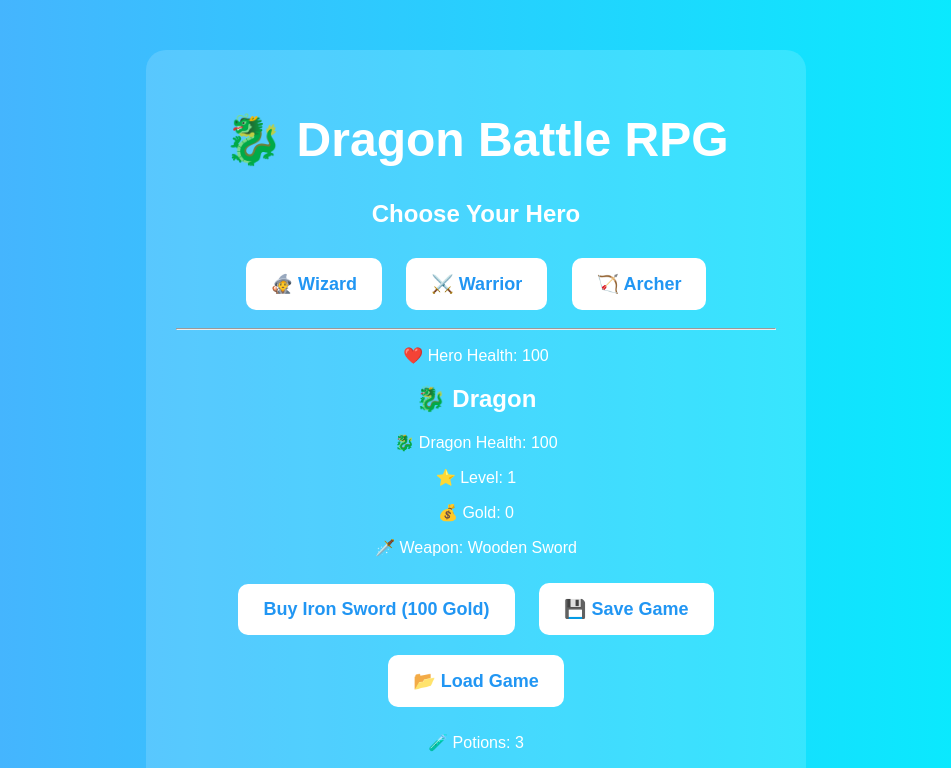
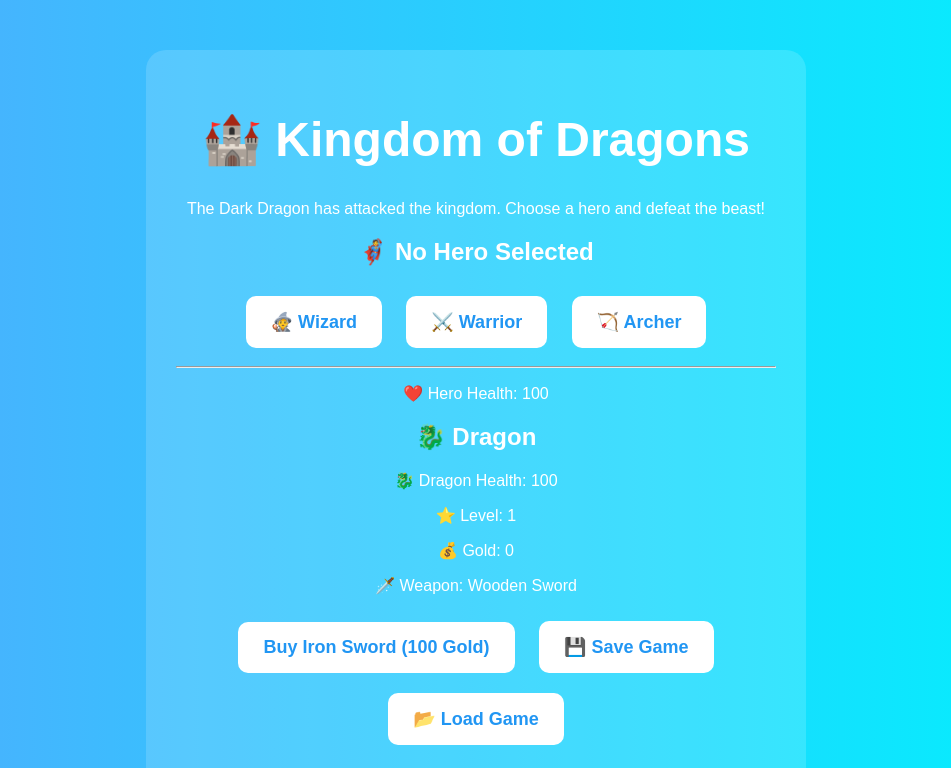
Before and after one commit to olayinkaspezch/html, a plain HTML site: page index.html in a window 1280 px wide. Shown: the top 768 px of the page, without its empty margins (164-1115 px from the left). Drawn offline with Linux system fonts and the light colour scheme.

Commit message:
Change game title and hero attributes
Updated hero selection options and added introductory text.

```diff
--- a/index.html
+++ b/index.html
@@ -60,13 +60,17 @@ button:hover {
 
 <div class="card">
 
-    <h1>🐉 Dragon Battle RPG</h1>
+    <h1>🏰 Kingdom of Dragons</h1>
 
-    <h2 id="heroName">Choose Your Hero</h2>
+<p>
+The Dark Dragon has attacked the kingdom.
+Choose a hero and defeat the beast!
+</p>
 
+    <h2 id="heroName">🦸 No Hero Selected</h2>
     <button onclick="chooseHero('🧙 Wizard',15)">🧙 Wizard</button>
-    <button onclick="chooseHero('⚔️ Warrior',20)">⚔️ Warrior</button>
-    <button onclick="chooseHero('🏹 Archer',18)">🏹 Archer</button>
+    <button onclick="chooseHero('⚔️ Warrior',30)">⚔️ Warrior</button>
+    <button onclick="chooseHero('🏹 Archer',20)">🏹 Archer</button>
 
     <hr>
 
```
